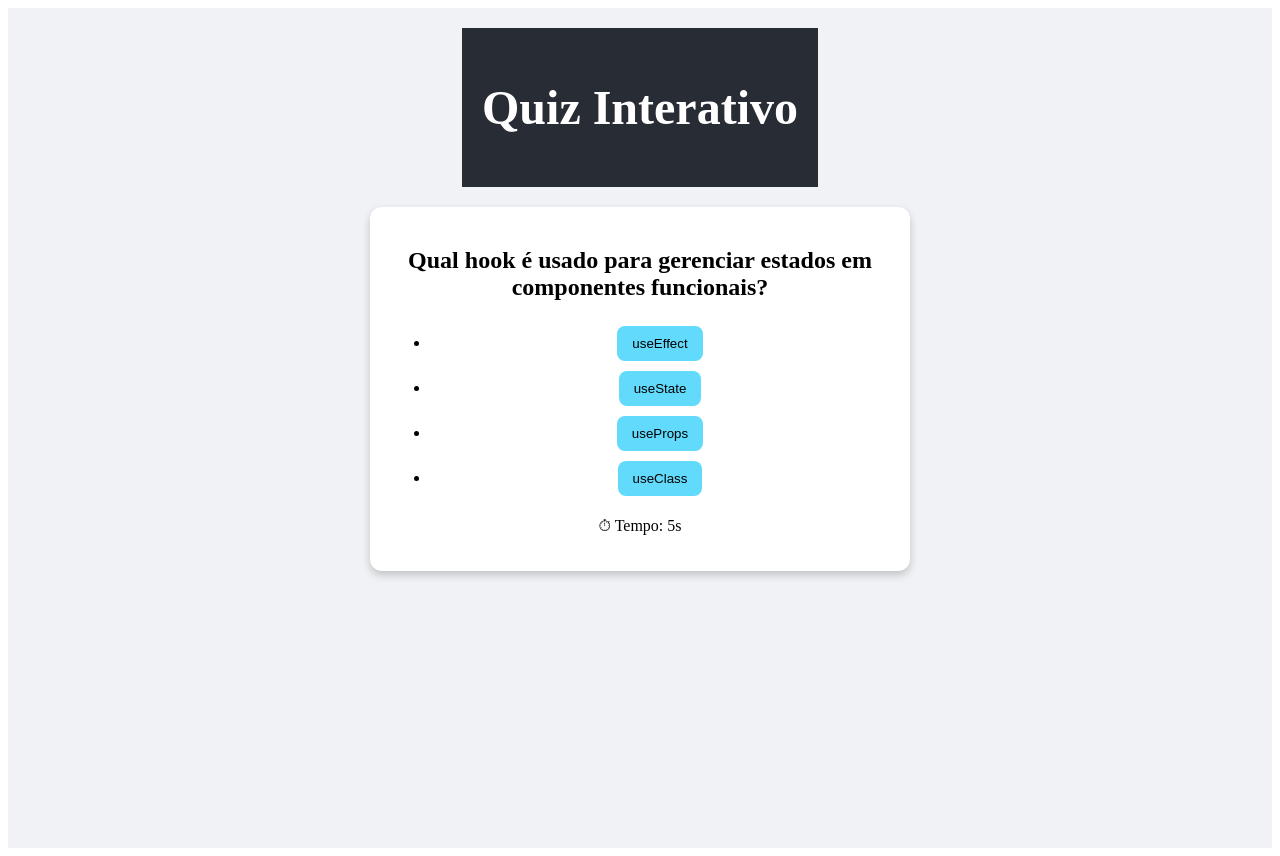
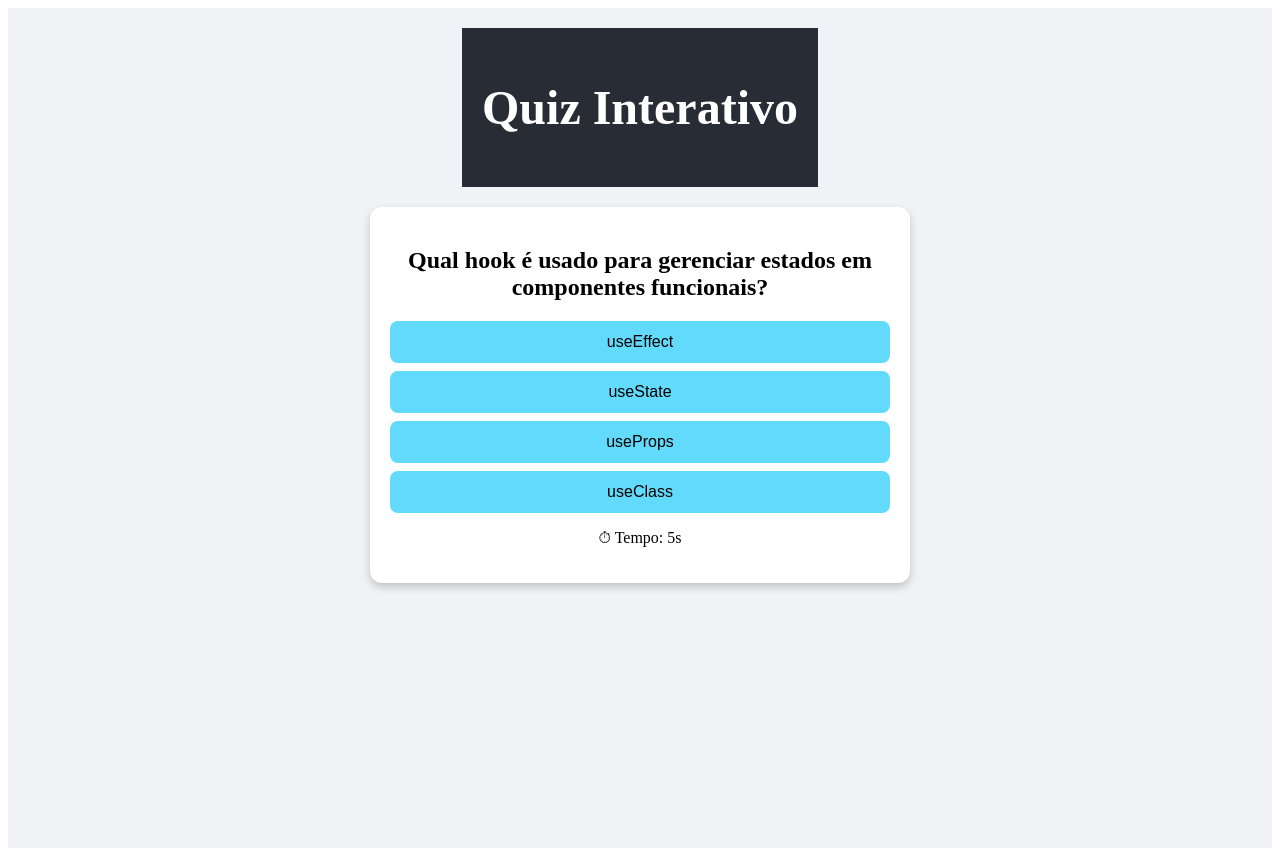
Before and after one commit to VitoriaAlvesR/quiz-interativo, a React (Vite) app: page / in a window 1280 px wide. Built offline with nearby package versions, Linux system fonts and the light colour scheme.

Commit message:
configurando o css

```diff
--- a/src/components/QuestionCard/QuestionCard.module.css
+++ b/src/components/QuestionCard/QuestionCard.module.css
@@ -8,13 +8,22 @@
     text-align: center;
   }
 
+  ul {
+    list-style: none;  /* tira os pontinhos */
+    padding: 0;
+    margin: 0;
+  }
+
 button {
-    margin: 5px;
-    padding: 10px 15px;
+  display: block;
+  width: 100%;          /* todos iguais */
+  padding: 12px;
+  margin: 8px 0;
   border: none;
   border-radius: 8px;
   background: #61dafb;
   cursor: pointer;
+  font-size: 1rem;
   transition: 0.3s;
 }
 
```
Lines whose indentation alone changed are shown as unchanged.
